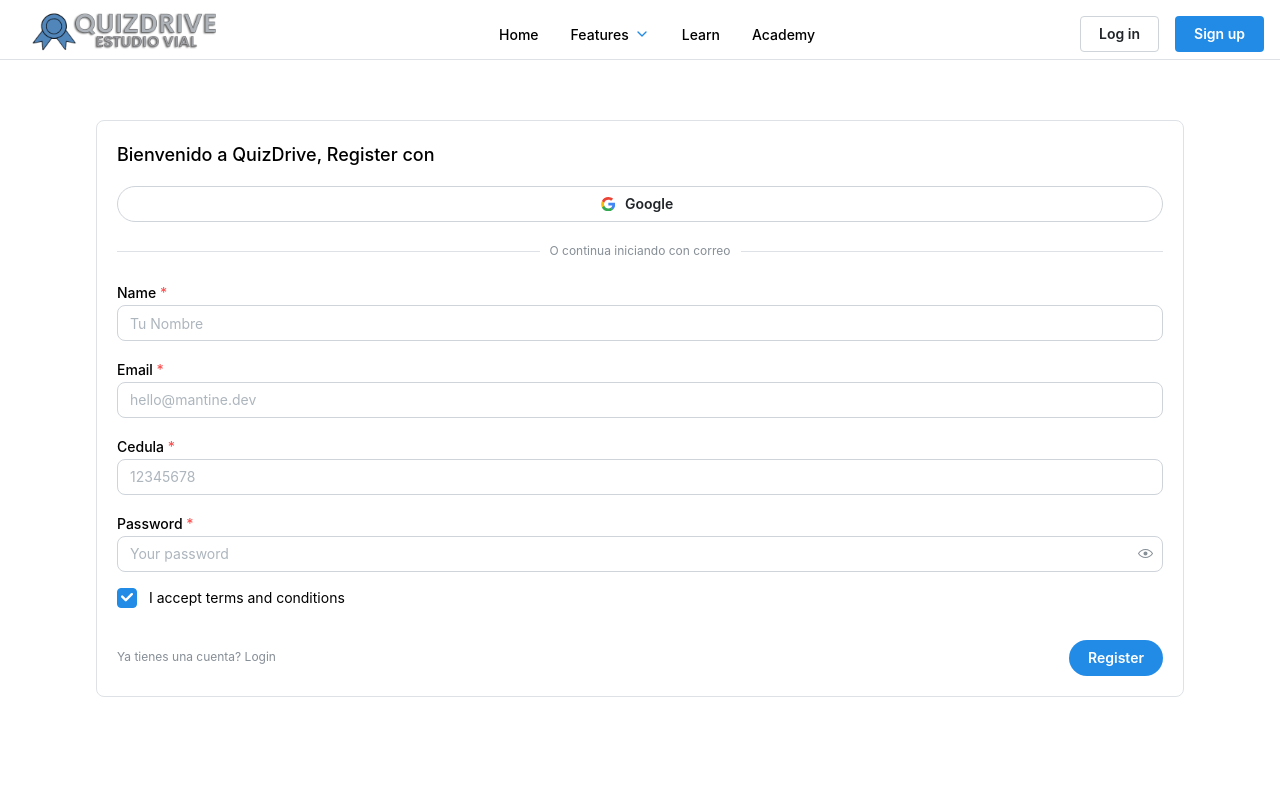
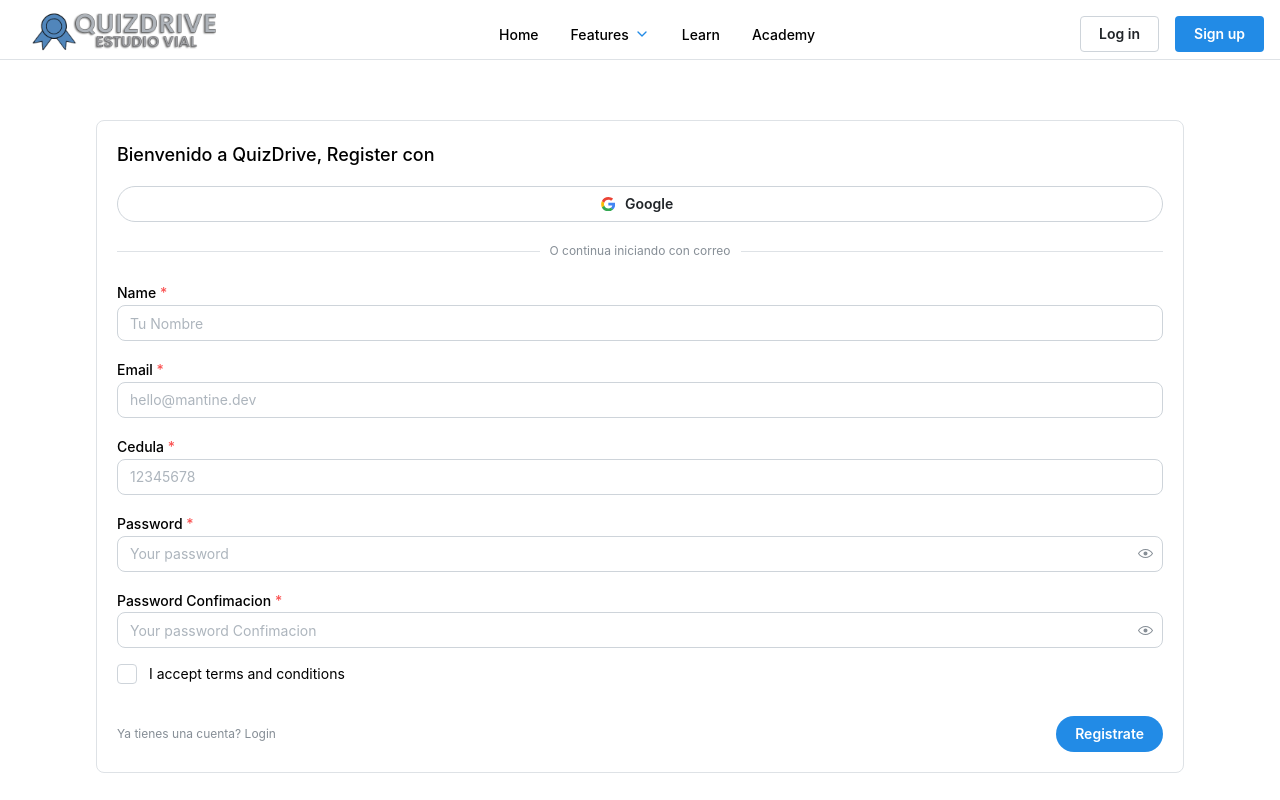
Before and after one commit to tesis-parte-3/frontend, a React (Vite) app: page /login in a window 1280 px wide. Both pictures are taken after a click on the button "No te haz registrado? Register". Built offline with nearby package versions, Linux system fonts and the light colour scheme.

Commit message:
Agregado login y register en una misma pagina = Tiempo de pagina mas rapido.

```diff
--- a/package.json
+++ b/package.json
@@ -30,6 +30,7 @@
     "@tiptap/react": "^2.1.13",
     "@tiptap/starter-kit": "^2.1.13",
     "@types/react-router-dom": "^5.3.3",
+    "axios": "1.6.5",
     "dayjs": "^1.11.10",
     "embla-carousel-react": "7.0.0",
     "framer-motion": "^10.18.0",
--- a/src/pages/Login.tsx
+++ b/src/pages/Login.tsx
@@ -1,4 +1,6 @@
 import { useToggle, upperFirst } from '@mantine/hooks';
+import { useState } from 'react'
+import axios from 'axios';
 import { useForm } from '@mantine/form';
 import {
     TextInput,
@@ -15,15 +17,43 @@
 import Navbar from '../components/Navbar/navbar';
 import { GoogleButton } from './GoogleButton';
 
+interface IRegister {
+    name: string;
+    email: string;
+    password: string;
+    password_confirmation: string;
+    dni: string;
+    terms: boolean;
+}
+interface ILogin {
+    email: string;
+    password: string;
+}
+
+
 function Login() {
     const [type, toggle] = useToggle(['Login', 'Register']);
-    const form = useForm({
+    const [error, setError] = useState<string | null>(null)
+    const formL = useForm<ILogin>({
+        initialValues: {
+            email: '',
+            password: ''
+        },
+
+        validate: {
+            email: (val) => (/^[^\s@]+@[^\s@]+\.[^\s@]+$/.test(val) ? null : 'Email inválido'),
+            password: (val) => (val.length <= 6 ? 'Tiene que tener mas de 6 caracteres' : null),
+        },
+    });
+
+    const formR = useForm<IRegister>({
         initialValues: {
             email: '',
             name: '',
             password: '',
-            terms: true,
-            cedula: '',
+            password_confirmation: '',
+            dni: '',
+            terms: false
         },
 
         validate: {
@@ -36,7 +66,7 @@
             },
             email: (val) => (/^[^\s@]+@[^\s@]+\.[^\s@]+$/.test(val) ? null : 'Email inválido'),
             password: (val) => (val.length <= 6 ? 'Tiene que tener mas de 6 caracteres' : null),
-            cedula: (val) => {
+            dni: (val) => {
                 if (val.length < 7) {
                     return 'Cédula inválida, debe tener al menos 7 dígitos';
                 }
@@ -46,8 +76,40 @@
                 }
                 return null;
             },
+            terms: (val) => {
+                if (!val) {
+                    return 'Debe aceptar las condiciones'
+                }
+                return null
+            }
         },
     });
+    const handleLogin = (email: string, password: string) => {
+        axios.post('http://localhost:3000/login', {
+            email: email,
+            password: password
+        })
+            .then((res) => {
+                console.log(res);
+                window.location.replace('/principal')
+            })
+            .catch((err) => {
+                console.log(err);
+                setError("El usuario o contraseña son incorrectos")
+            });
+    }
+
+    const handleRegister = (values: IRegister) => {
+        axios.post('http://localhost:3000/users', values)
+            .then(function (response) {
+                console.log(response);
+                window.location.replace("/principal")
+            })
+            .catch(function (error) {
+                console.log(error);
+                setError('No se pudo registrar el usuario')
+            });
+    }
 
     return (
         <>
@@ -63,17 +125,16 @@
 
                 <Divider label="O continua iniciando con correo" labelPosition="center" my="lg" />
 
-            <form onSubmit={form.onSubmit(() => { })}>
+                <form onSubmit={formR.onSubmit(() => { })}>
                     <Stack>
                         {type === 'Register' && (
                             <TextInput
                                 required
                                 label="Name"
                                 placeholder="Tu Nombre"
-                            value={form.values.name}
-                            onChange={(event) => form.setFieldValue('name', event.currentTarget.value)}
-                            error={form.errors.name && 'Nombre inválido, tiene caracteres no permitidos'}
+                                error={formR.errors.name && 'Nombre inválido, tiene caracteres no permitidos'}
                                 radius="md"
+                                {...formR.getInputProps('name')}
                             />
 
                         )}
@@ -82,37 +143,43 @@
                             required
                             label="Email"
                             placeholder="hello@mantine.dev"
-                        value={form.values.email}
-                        onChange={(event) => form.setFieldValue('email', event.currentTarget.value)}
-                        error={form.errors.email && 'Email Invalido'}
+                            error={formR.errors.email && 'Email Invalido'}
                             radius="md"
+                            {...formR.getInputProps('email')}
                         />
                         {type === 'Register' && (
                             <TextInput
                                 required
                                 label="Cedula"
                                 placeholder="12345678"
-                            value={form.values.cedula}
-                            onChange={(event) => form.setFieldValue('cedula', event.currentTarget.value)}
-                            error={form.errors.cedula && 'Cedula invalida debe tener al menos 7 digitos'}
+                                error={formR.errors.cedula && 'Cedula invalida debe tener al menos 7 digitos'}
                                 radius="md"
+                                {...formR.getInputProps('dni')}
                             />)}
                         <PasswordInput
                             required
                             label="Password"
                             placeholder="Your password"
-                        value={form.values.password}
-                        onChange={(event) => form.setFieldValue('password', event.currentTarget.value)}
-                        error={form.errors.password && 'Tiene que tener mas de 6 caracteres'}
+                            error={formR.errors.password && 'Tiene que tener mas de 6 caracteres'}
                             radius="md"
+                            {...formR.getInputProps('password')}
                         />
-
+                        {type === 'Register' && (
+                            <PasswordInput
+                                required
+                                label="Password Confimacion"
+                                placeholder="Your password Confimacion"
+                                error={formR.errors.password_confirmation && 'Tiene que tener mas de 6 caracteres'}
+                                radius="md"
+                                {...formR.getInputProps('password_confirmation')}
+                            />
+                        )}
                         {type === 'Register' && (
                             <Checkbox
                                 required
                                 label="I accept terms and conditions"
-                            checked={form.values.terms}
-                            onChange={(event) => form.setFieldValue('terms', event.currentTarget.checked)}
+                                checked={formR.values.terms}
+                                onChange={(event) => formR.setFieldValue('terms', event.currentTarget.checked)}
                             />
                         )}
                     </Stack>
@@ -123,9 +190,16 @@
                                 ? 'Ya tienes una cuenta? Login'
                                 : "No te haz registrado? Register"}
                         </Anchor>
-                    <Button type="submit" radius="xl">
-                        {upperFirst(type)}
+                        {type === 'Register' && (
+                            <Button type="submit" radius="xl" onClick={() => handleRegister(formR.values)} >
+                                Registrate
                             </Button>
+                        )}
+                        {type === 'Login' && (
+                            <Button type="submit" radius="xl" onClick={() => handleLogin(formL.values.email, formL.values.password)} >
+                                Login
+                            </Button>
+                        )}
                     </Group>
                 </form>
             </Paper>
```
Also changed, not shown: 1 other file (tests, documents, lock files or other folders). Lines whose indentation alone changed are shown as unchanged.
